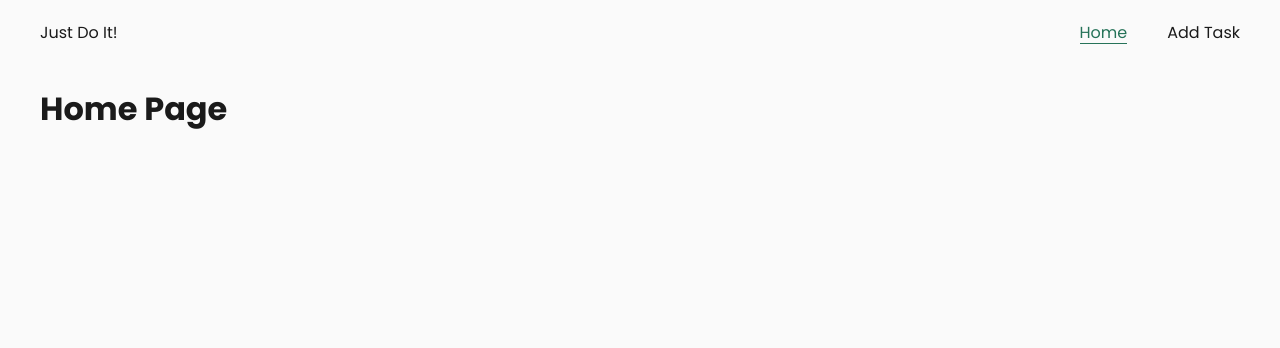
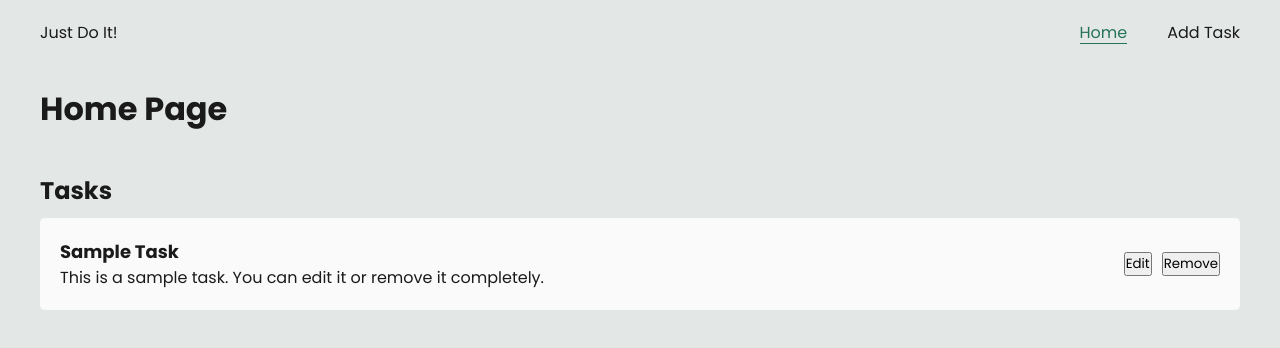
Before and after one commit to BijanProgrammer/medafone-interview, an Angular app: page / in a window 1280 px wide. Shown: the top 348 px of the page. Built offline with nearby package versions, Linux system fonts and the light colour scheme.

Commit message:
[ADD] task service [ADD] task styles

```diff
--- /dev/null
+++ b/src/app/models/task.model.ts
@@ -0,0 +1,5 @@
+export interface TaskModel {
+    id: string;
+    title: string;
+    description?: string;
+}
--- a/src/app/pages/home/home.component.css
+++ b/src/app/pages/home/home.component.css
@@ -0,0 +1,43 @@
+section.tasks {
+    margin-block: 4rem;
+
+    h2 {
+        margin-block: 1rem;
+    }
+
+    > ul {
+        > li {
+            background-color: var(--color-gray-98);
+
+            display: grid;
+            grid-template-areas: "title actions" "description actions";
+            grid-template-columns: 1fr auto;
+            align-items: center;
+
+            padding: 2rem;
+
+            border-radius: var(--border-radius);
+
+            .title {
+                grid-area: title;
+
+                font-size: 1.8rem;
+                font-weight: 700;
+            }
+
+            .description {
+                grid-area: description;
+            }
+
+            .actions {
+                grid-area: actions;
+
+                display: flex;
+                gap: 1rem;
+
+                button {
+                }
+            }
+        }
+    }
+}
--- a/src/app/pages/home/home.component.html
+++ b/src/app/pages/home/home.component.html
@@ -1 +1,17 @@
 <h1>Home Page</h1>
+
+<section class="tasks">
+    <h2>Tasks</h2>
+    <ul>
+        @for (task of taskService.tasks; track task.id) {
+            <li>
+                <div class="title">{{ task.title }}</div>
+                <div class="description">{{ task.description }}</div>
+                <div class="actions">
+                    <button class="edit">Edit</button>
+                    <button class="remove">Remove</button>
+                </div>
+            </li>
+        }
+    </ul>
+</section>
--- a/src/app/pages/home/home.component.ts
+++ b/src/app/pages/home/home.component.ts
@@ -1,4 +1,5 @@
 import {Component} from '@angular/core';
+import {TaskService} from '../../services/task.service';
 
 @Component({
     selector: 'app-home',
@@ -7,4 +8,6 @@ import {Component} from '@angular/core';
     templateUrl: './home.component.html',
     styleUrl: './home.component.css',
 })
-export class HomeComponent {}
+export class HomeComponent {
+    public constructor(public taskService: TaskService) {}
+}
--- /dev/null
+++ b/src/app/services/task.service.ts
@@ -0,0 +1,27 @@
+import {Injectable} from '@angular/core';
+
+import {TaskModel} from '../models/task.model';
+
+@Injectable({
+    providedIn: 'root',
+})
+export class TaskService {
+    public constructor() {}
+
+    private _tasks: TaskModel[] = [
+        {
+            id: self.crypto.randomUUID(),
+            title: 'Sample Task',
+            description: 'This is a sample task. You can edit it or remove it completely.',
+        },
+    ];
+
+    public get tasks(): TaskModel[] {
+        return [...this._tasks];
+    }
+
+    public addTask(task: TaskModel): void {
+        // [BIJAN] TODO: Add validation here or before this method is called.
+        this._tasks.push(task);
+    }
+}
--- a/src/styles.css
+++ b/src/styles.css
@@ -14,13 +14,13 @@
     --color-primary: hsl(160deg 50% 30%);
     --color-primary-lighter: hsl(160deg 50% 34%);
     --color-primary-darker: hsl(160deg 50% 26%);
-    --color-primary-fade: hsl(160deg 50% 95%);
+    --color-primary-fade: hsl(160deg 10% 90%);
     --color-primary-opposite: var(--color-gray-98);
 
     --color-box-shadow-subtle: hsl(0deg 0% 10% / 12%);
     --box-shadow-subtle: 0 0.2rem 0.5rem 0 var(--color-box-shadow-subtle);
 
-    --border-radius: 0.25rem;
+    --border-radius: 0.5rem;
 
     --outline-focus-visible: 0.2rem dashed var(--color-gray-10);
 
@@ -81,7 +81,7 @@ img {
 }
 
 body {
-    background-color: var(--color-gray-98);
+    background-color: var(--color-primary-fade);
     color: var(--color-gray-10);
 
     font-size: 1.6rem;
```
Also changed, not shown: 1 other file (tests, documents, lock files or other folders).
